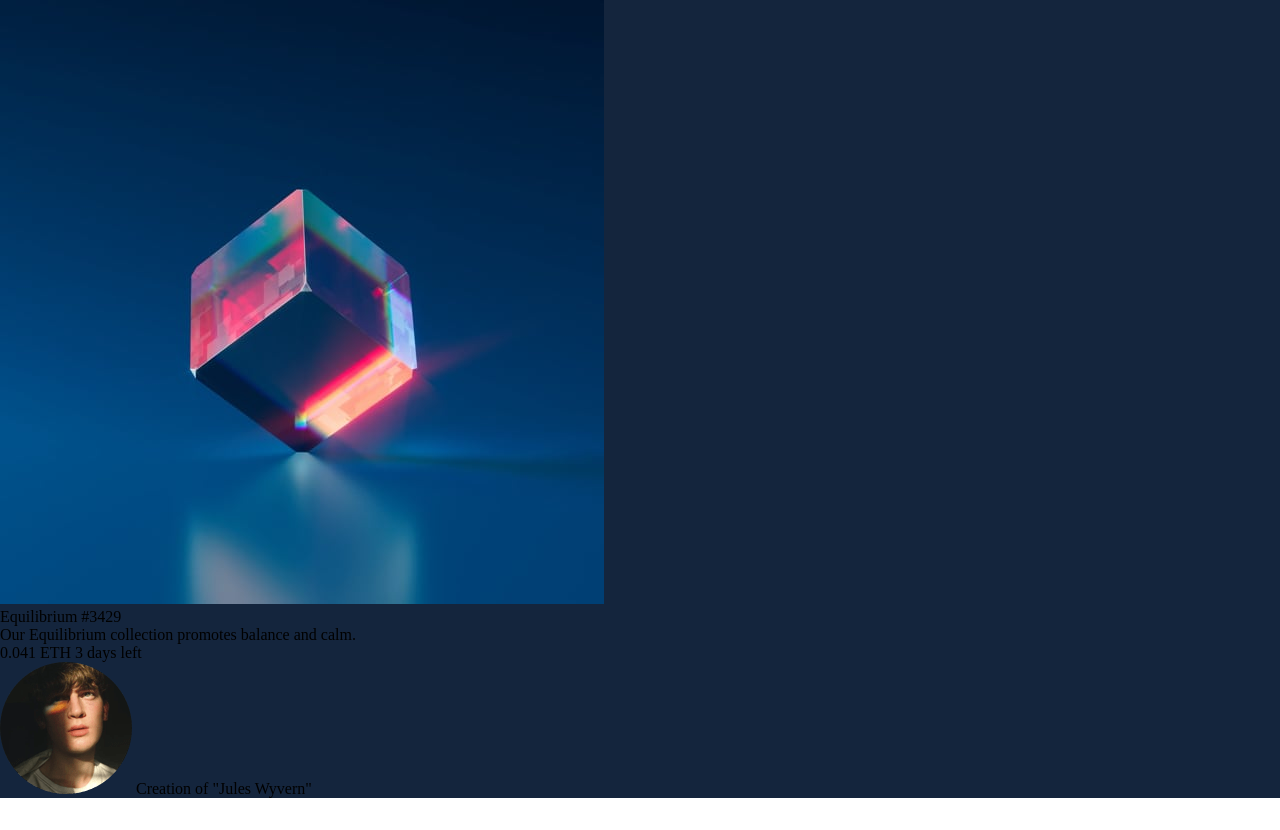
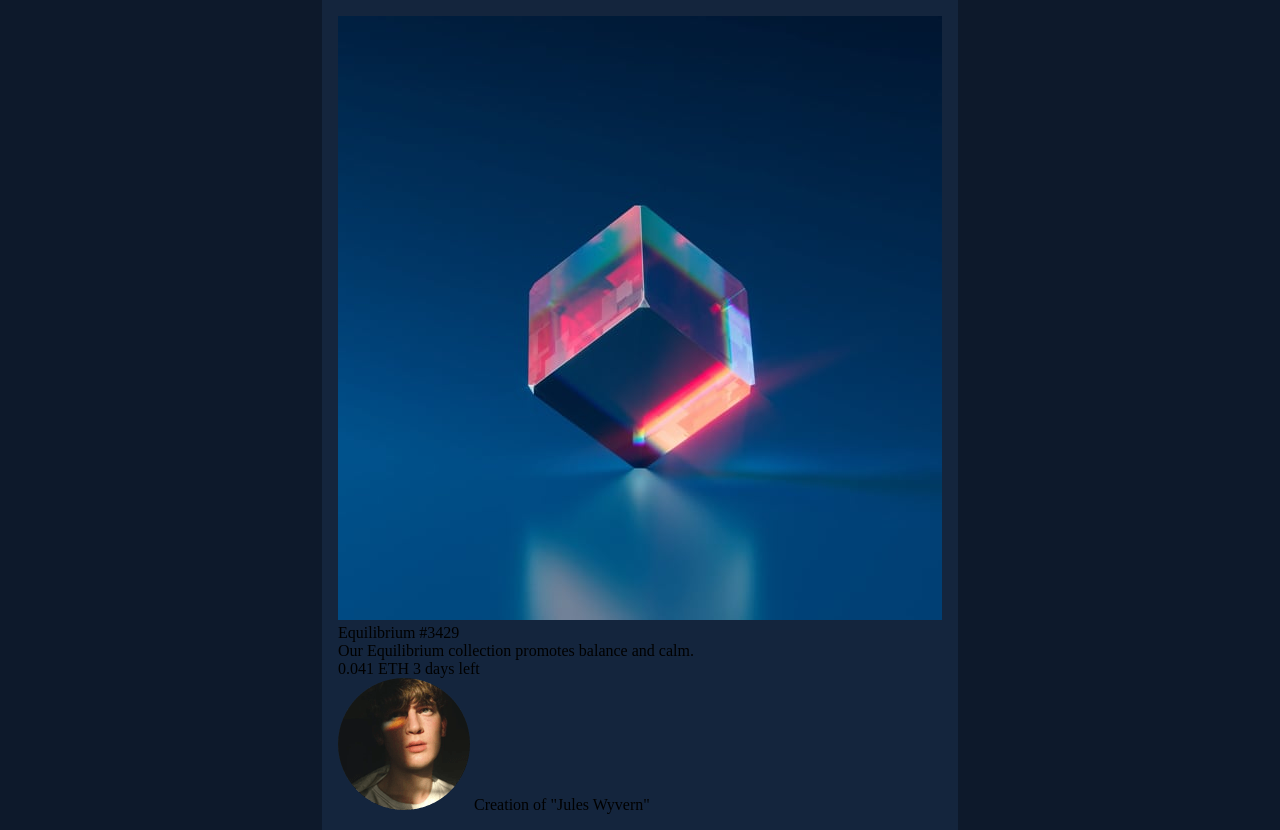
Before and after one commit to ArunprakashLfs/nft-preview-component-main, a plain HTML site: page index.html in a window 1280 px wide. Before the commit the page ends 800 px from the top, so only its background shows below. Drawn offline with Linux system fonts and the light colour scheme.

Commit message:
justify content

```diff
--- a/styles/styles.css
+++ b/styles/styles.css
@@ -3,10 +3,15 @@
     padding: 0;
     box-sizing: border-box;
 }
+body{
+    background-color: hsl(217, 54%, 11%);
+    display: flex;
+    flex-direction: column;
+    align-items: center;
+    justify-content: center;
+
+}
 .container{
     background-color: hsl(216, 50%, 16%);
-    display: flex;
-    flex-direction: column;
-    justify-content: center;
-    align-content: center;
+    padding: 1rem;
 }
```
